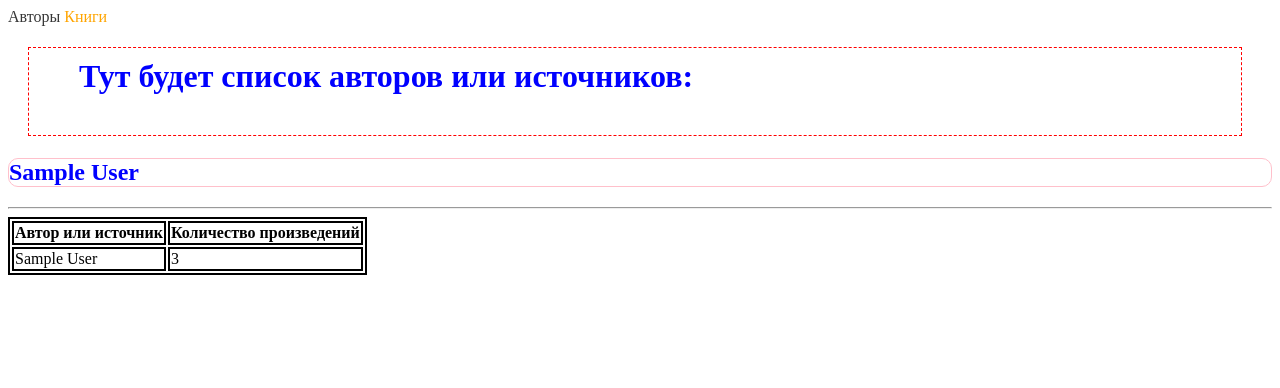
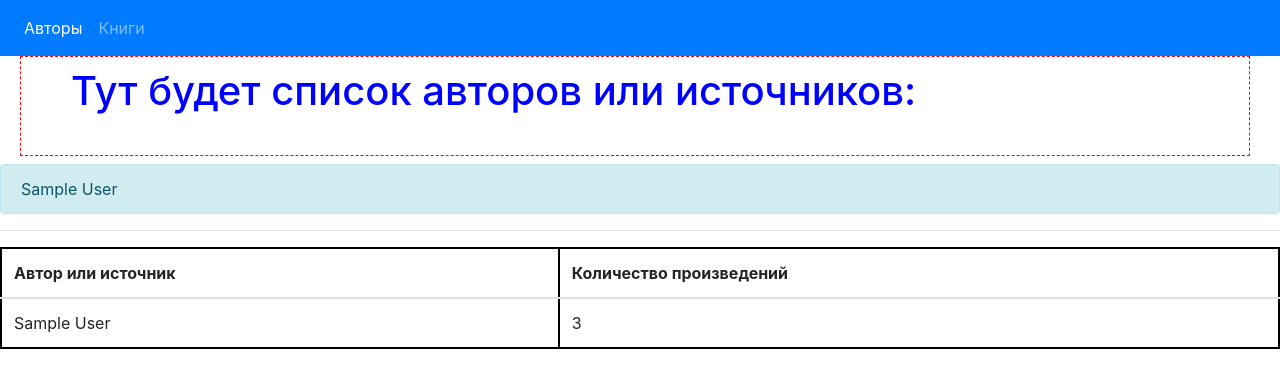
Before and after one commit to AyzKM/library, a Flask app: template templates/authors.html in a window 1280 px wide. Shown: the top 388 px of the page. Run offline with Flask 2, Linux system fonts and the light colour scheme; the template is opened without the code that fills it: most values are stand-ins (such as "Sample title", 1, 10 or a date in 2020).

Commit message:
added bootstrap to authors html file and book html file

```diff
--- a/templates/authors.html
+++ b/templates/authors.html
@@ -5,13 +5,24 @@
      <meta name="viewport" content="width=device-width, initial-scale=1.0">
      <title>Список авторов</title>
      <link rel="stylesheet" href="{{url_for('static', filename='mystyle.css')}}">
+     <link rel="stylesheet" href="https://cdn.jsdelivr.net/npm/bootstrap@4.5.3/dist/css/bootstrap.min.css" integrity="sha384-TX8t27EcRE3e/ihU7zmQxVncDAy5uIKz4rEkgIXeMed4M0jlfIDPvg6uqKI2xXr2" crossorigin="anonymous">
+     <script src="https://code.jquery.com/jquery-3.5.1.slim.min.js" integrity="sha384-DfXdz2htPH0lsSSs5nCTpuj/zy4C+OGpamoFVy38MVBnE+IbbVYUew+OrCXaRkfj" crossorigin="anonymous"></script>
+     <script src="https://cdn.jsdelivr.net/npm/bootstrap@4.5.3/dist/js/bootstrap.bundle.min.js" integrity="sha384-ho+j7jyWK8fNQe+A12Hb8AhRq26LrZ/JpcUGGOn+Y7RsweNrtN/tE3MoK7ZeZDyx" crossorigin="anonymous"></script>
  </head>
  <body>
-     <a href="{{ url_for('authors') }}">Авторы</a>
-     <a id="book" href="{{ url_for('books') }}">Книги</a>
+     <nav class="navbar navbar-expand-sm bg-primary navbar-dark">
+         <ul class="navbar-nav">
+             <li class="nav-item active">
+                <a class="nav-link" href="{{ url_for('authors') }}">Авторы</a>
+             </li>
+             <li class="nav-item">
+                <a class="nav-link" href="{{ url_for('books') }}">Книги</a>
+             </li>
+         </ul>
+     </nav>
      <h1 class="sensation">Тут будет список авторов или источников:</h1>
      {% for author in authors %}
-        <h2 class="author">{{ author }}</h2>
+        <div class="alert alert-info">{{ author }}</div>
      {% endfor %}
     <hr>
     <table class="table">
--- a/templates/book.html
+++ b/templates/book.html
@@ -4,9 +4,9 @@
     <meta charset="UTF-8">
     <meta name="viewport" content="width=device-width, initial-scale=1.0">
     <title>Document</title>
-    <!-- <link rel="stylesheet" href="https://cdn.jsdelivr.net/npm/bootstrap@4.5.3/dist/css/bootstrap.min.css" integrity="sha384-TX8t27EcRE3e/ihU7zmQxVncDAy5uIKz4rEkgIXeMed4M0jlfIDPvg6uqKI2xXr2" crossorigin="anonymous">
+    <link rel="stylesheet" href="https://cdn.jsdelivr.net/npm/bootstrap@4.5.3/dist/css/bootstrap.min.css" integrity="sha384-TX8t27EcRE3e/ihU7zmQxVncDAy5uIKz4rEkgIXeMed4M0jlfIDPvg6uqKI2xXr2" crossorigin="anonymous">
     <script src="https://code.jquery.com/jquery-3.5.1.slim.min.js" integrity="sha384-DfXdz2htPH0lsSSs5nCTpuj/zy4C+OGpamoFVy38MVBnE+IbbVYUew+OrCXaRkfj" crossorigin="anonymous"></script>
-    <script src="https://cdn.jsdelivr.net/npm/bootstrap@4.5.3/dist/js/bootstrap.bundle.min.js" integrity="sha384-ho+j7jyWK8fNQe+A12Hb8AhRq26LrZ/JpcUGGOn+Y7RsweNrtN/tE3MoK7ZeZDyx" crossorigin="anonymous"></script> -->
+    <script src="https://cdn.jsdelivr.net/npm/bootstrap@4.5.3/dist/js/bootstrap.bundle.min.js" integrity="sha384-ho+j7jyWK8fNQe+A12Hb8AhRq26LrZ/JpcUGGOn+Y7RsweNrtN/tE3MoK7ZeZDyx" crossorigin="anonymous"></script>
 </head>
 <body>
     <div class="container-fluid">
--- a/templates/index.html
+++ b/templates/index.html
@@ -7,6 +7,8 @@
     <title>Document</title>
 </head>
 <body>
+    <a href="{{ url_for('authors') }}">Авторы</a>
+    <a id="book" href="{{ url_for('books') }}">Книги</a>
     <h3>Добавьте книгу в нашу библиотеку</h3>
     <form action="{{ url_for('add')}}" method="POST">
         <input type="text" placeholder="Автор" name="author">
@@ -15,6 +17,5 @@
         <br><br>
         <button>Добавить</button>
     </form>
-
 </body>
 </html>
```
